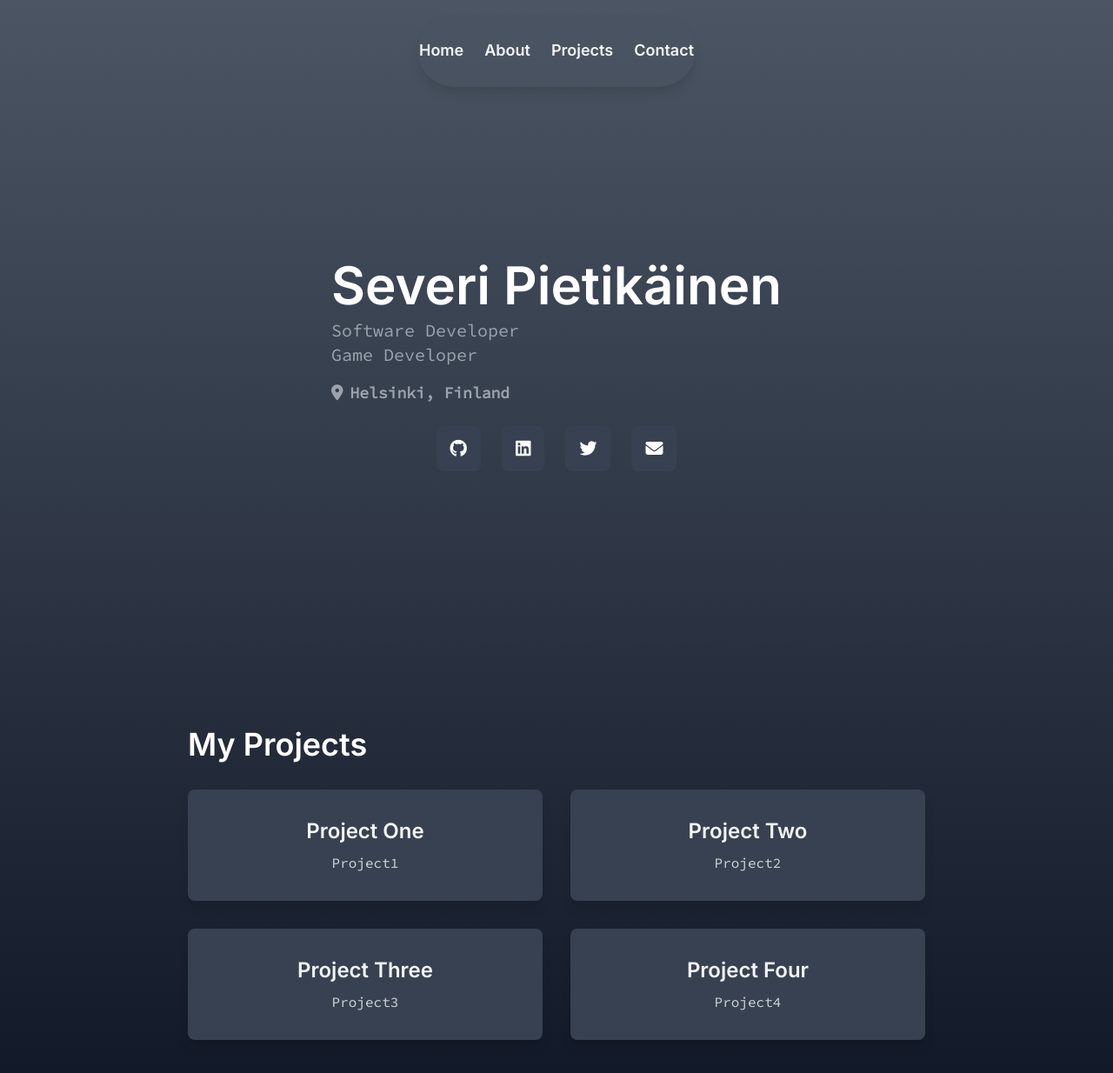
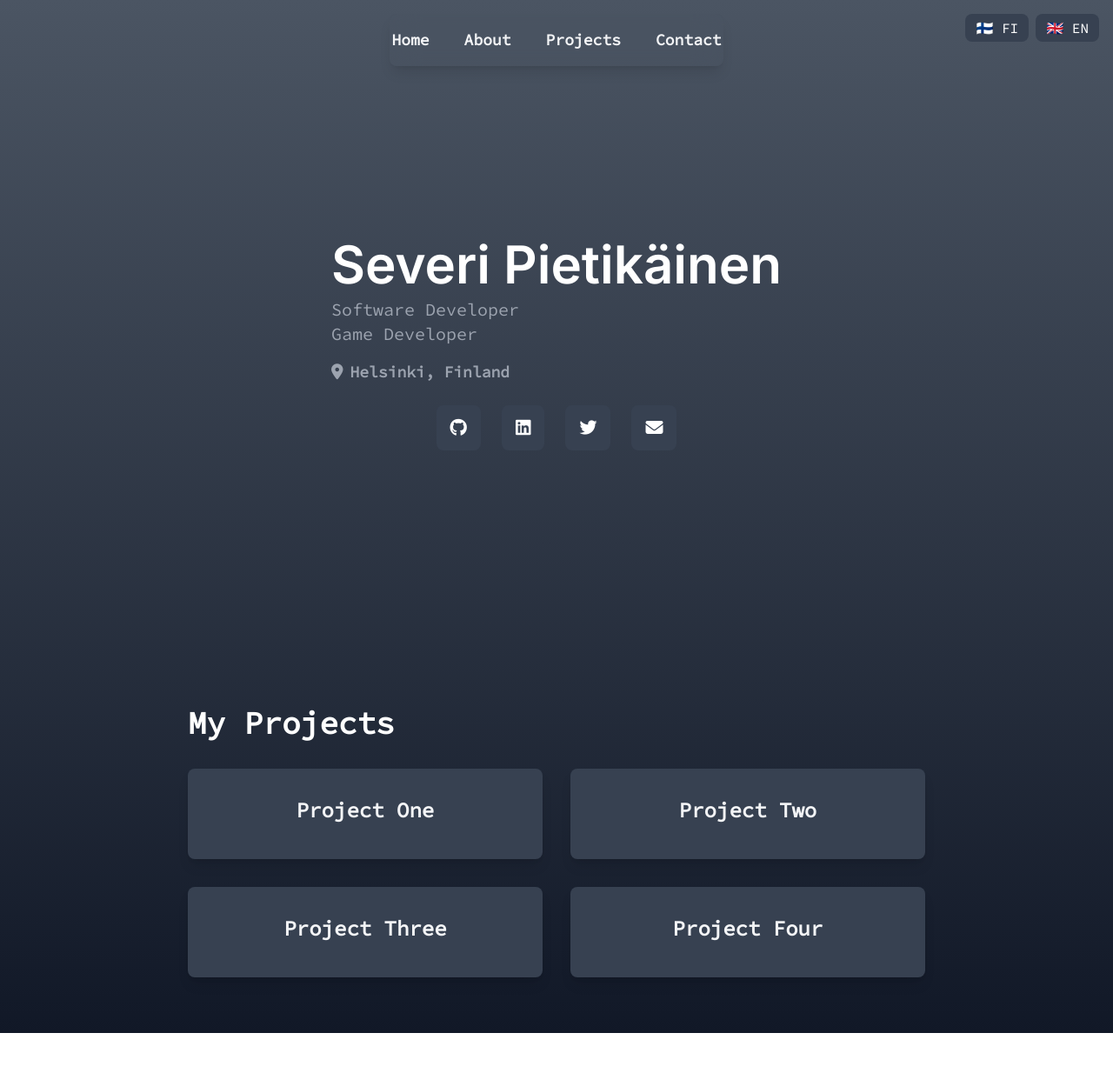
Before and after one commit to severipietikainen/Portfolio, a website: page TheWebsite/Public/home.html in a window 1280 px wide. Shown: the whole page at 87% size. After the commit the page ends 1188 px from the top, so only its background shows below. Drawn offline with nearby package versions, Linux system fonts and the light colour scheme.

Commit message:
Translation buttons, json, js

```diff
--- a/TheWebsite/Public/home.html
+++ b/TheWebsite/Public/home.html
@@ -6,38 +6,49 @@
     <title>Severi Pietikäinen</title>
     <script src="https://cdn.tailwindcss.com"></script>
     <script src="https://kit.fontawesome.com/37a1ecb3a6.js" crossorigin="anonymous"></script>
+    <script src="js/translations.js" defer></script>
     <link href="https://fonts.googleapis.com/css2?family=Inter:wght@400;600&family=Source+Code+Pro:wght@400&display=swap" rel="stylesheet">
 </head>
 <body class="bg-gradient-to-b from-gray-600 to-gray-900 min-h-screen text-gray-100" style="font-family: 'Source Code Pro', monospace;">
     <!-- NavBar -->
-    <header class="sticky top-4 z-50 bg-gray-600 bg-opacity-50 backdrop-blur-lg p-7 shadow-lg w-[25%] max-w-3xl mx-auto mt-4 rounded-full">
-        <nav class="text-center">
-            <ul class="flex justify-center space-x-6 text-lg font-semibold" style="font-family: 'Inter', sans-serif;">
-                <li><a href="#home" class="hover:text-blue-400">Home</a></li>
-                <li><a href="#about" class="hover:text-blue-400">About</a></li>
-                <li><a href="#projects" class="hover:text-blue-400">Projects</a></li>
-                <li><a href="#contact" class="hover:text-blue-400">Contact</a></li>
+    <header class="sticky top-4 z-50 bg-gray-600 bg-opacity-50 backdrop-blur-lg p-4 shadow-lg w-[30%] max-w-3xl mx-auto mt-4 rounded-lg">
+        <nav class="flex justify-center items-center">
+            <!-- Nav -->
+            <ul class="flex space-x-10 text-lg font-semibold">
+                <li><a href="#home" class="hover:text-blue-400" data-i18n="home">Home</a></li>
+                <li><a href="#about" class="hover:text-blue-400" data-i18n="about">About</a></li>
+                <li><a href="#projects" class="hover:text-blue-400" data-i18n="projects">Projects</a></li>
+                <li><a href="#contact" class="hover:text-blue-400" data-i18n="contact">Contact</a></li>
             </ul>
         </nav>
     </header>
+
+    <!-- Lang -->
+    <div class="fixed top-4 right-4 flex space-x-2 z-50">
+        <button onclick="setLanguage('fi')" class="px-3 py-1 rounded-lg bg-gray-700 text-white hover:bg-blue-500">🇫🇮 FI</button>
+        <button onclick="setLanguage('en')" class="px-3 py-1 rounded-lg bg-gray-700 text-white hover:bg-blue-500">🇬🇧 EN</button>
+    </div>
 
     <!-- Me -->
     <section class="min-h-[80vh] flex justify-center items-center px-8 max-w-5xl mx-auto mt-0 rounded-lg">
         <div class="text-left">
             <h1 class="text-6xl font-extrabold text-white" style="font-family: 'Inter', sans-serif;">Severi Pietikäinen</h1>
-            <p class="text-xl text-gray-400 mt-2">Software Developer</p>
-            <p class="text-xl text-gray-400">Game Developer</p>
+            <p class="text-xl text-gray-400 mt-2" data-i18n="developer">Software Developer</p>
+            <p class="text-xl text-gray-400" data-i18n="gameDeveloper">Game Developer</p>
 
             <!-- Location -->
             <div class="flex items-center space-x-2 text-lg font-semibold text-gray-400 mt-4" style="font-family: 'Source Code Pro', monospace;">
                 <i class="fa-solid fa-location-dot"></i>
-                <p class="text-gray-400 mt-0">Helsinki, Finland</p>
+                <p class="text-gray-400 mt-0" data-i18n="Location">Helsinki, Finland</p>
             </div>
 
             <!-- Socials -->
             <div class="flex justify-center space-x-6 mt-6">
-                <a href="" class="bg-gray-700 hover:bg-blue-500 text-white font-bold py-3 px-4 rounded-lg transition" style="font-family: 'Source Code Pro', monospace;">
-                    <i class="fab fa-github text-xl"></i>
+                <a href="https://github.com/severipietikainen" target="_blank" rel="noopener noreferrer"
+                class="bg-gray-700 hover:bg-blue-500 text-white font-bold py-3 px-4 rounded-lg transition"
+                style="font-family: 'Source Code Pro', monospace;">
+                <i class="fab fa-github text-xl"></i>
+             </a>
                 </a>
                 <a href="" class="bg-gray-700 hover:bg-blue-500 text-white font-bold py-3 px-4 rounded-lg transition" style="font-family: 'Source Code Pro', monospace;">
                     <i class="fab fa-linkedin text-xl"></i>
@@ -55,32 +66,26 @@
     <!-- Projects -->
     <section id="projects" class="bg-transparent py-10 mt-8">
         <div class="max-w-4xl mx-auto p-6">
-            <h2 class="text-4xl font-extrabold text-white mb-8" style="font-family: 'Inter', sans-serif;">My Projects</h2>
+            <h2 class="text-4xl font-extrabold text-white mb-8" data-i18n="myProjects">My Projects</h2>
 
             <div class="grid grid-cols-1 sm:grid-cols-2 lg:grid-cols-2 gap-8">
-                <!-- Card 1 -->
                 <div class="bg-gray-700 p-8 rounded-lg shadow-lg text-center">
-                    <h3 class="text-2xl font-bold mb-2" style="font-family: 'Inter', sans-serif;">Project One</h3>
-                    <p class="text-gray-300" style="font-family: 'Source Code Pro', monospace;">Project1</p>
+                    <h3 class="text-2xl font-bold mb-2" data-i18n="projectOne">Project One</h3>
                 </div>
-                <!-- Card 2 -->
                 <div class="bg-gray-700 p-8 rounded-lg shadow-lg text-center">
-                    <h3 class="text-2xl font-bold mb-2" style="font-family: 'Inter', sans-serif;">Project Two</h3>
-                    <p class="text-gray-300" style="font-family: 'Source Code Pro', monospace;">Project2</p>
+                    <h3 class="text-2xl font-bold mb-2" data-i18n="projectTwo">Project Two</h3>
                 </div>
-                <!-- Card 3 -->
                 <div class="bg-gray-700 p-8 rounded-lg shadow-lg text-center">
-                    <h3 class="text-2xl font-bold mb-2" style="font-family: 'Inter', sans-serif;">Project Three</h3>
-                    <p class="text-gray-300" style="font-family: 'Source Code Pro', monospace;">Project3</p>
+                    <h3 class="text-2xl font-bold mb-2" data-i18n="projectThree">Project Three</h3>
                 </div>
-                <!-- Card 4 -->
                 <div class="bg-gray-700 p-8 rounded-lg shadow-lg text-center">
-                    <h3 class="text-2xl font-bold mb-2" style="font-family: 'Inter', sans-serif;">Project Four</h3>
-                    <p class="text-gray-300" style="font-family: 'Source Code Pro', monospace;">Project4</p>
+                    <h3 class="text-2xl font-bold mb-2" data-i18n="projectFour">Project Four</h3>
                 </div>
             </div>
         </div>
     </section>
-
+    <script>
+        console.log("translations.js loaded");
+    </script>
 </body>
 </html>
--- /dev/null
+++ b/TheWebsite/Public/js/translations.js
@@ -0,0 +1,21 @@
+function setLanguage(lang) {
+
+    fetch('translations.json')
+        .then(response => response.json())
+        .then(data => {
+            const translations = data;
+            document.querySelectorAll("[data-i18n]").forEach(element => {
+                const key = element.getAttribute("data-i18n");
+                if (translations[lang] && translations[lang][key]) {
+                    element.textContent = translations[lang][key];
+                }
+            });
+        })
+}
+
+
+setLanguage('en');
+
+
+document.querySelector('[onclick="setLanguage(\'fi\')"]').addEventListener('click', () => setLanguage('fi'));
+document.querySelector('[onclick="setLanguage(\'en\')"]').addEventListener('click', () => setLanguage('en'));
--- /dev/null
+++ b/TheWebsite/Public/translations.json
@@ -0,0 +1,30 @@
+{
+    "en": {
+        "home": "Home",
+        "about": "About",
+        "projects": "Projects",
+        "contact": "Contact",
+        "developer": "Software Developer",
+        "gameDeveloper": "Game Developer",
+        "location": "Helsinki, Finland",
+        "myProjects": "My Projects",
+        "projectOne": "Project One",
+        "projectTwo": "Project Two",
+        "projectThree": "Project Three",
+        "projectFour": "Project Four"
+    },
+    "fi": {
+        "home": "Etusivu",
+        "about": "Minusta",
+        "projects": "Projektini",
+        "contact": "Yhteystiedot",
+        "developer": "Ohjelmistokehittäjä",
+        "gameDeveloper": "Pelikehittäjä",
+        "location": "Helsinki, Suomi",
+        "myProjects": "Minun projektini",
+        "projectOne": "Projekti Yksi",
+        "projectTwo": "Projekti Kaksi",
+        "projectThree": "Projekti Kolme",
+        "projectFour": "Projekti Neljä"
+    }
+}
```
Also changed, not shown: TheWebsite/Public/css/tailwind-output.css.
